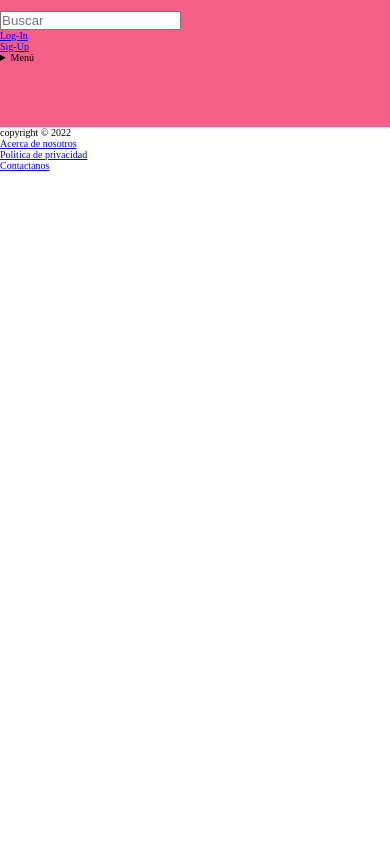
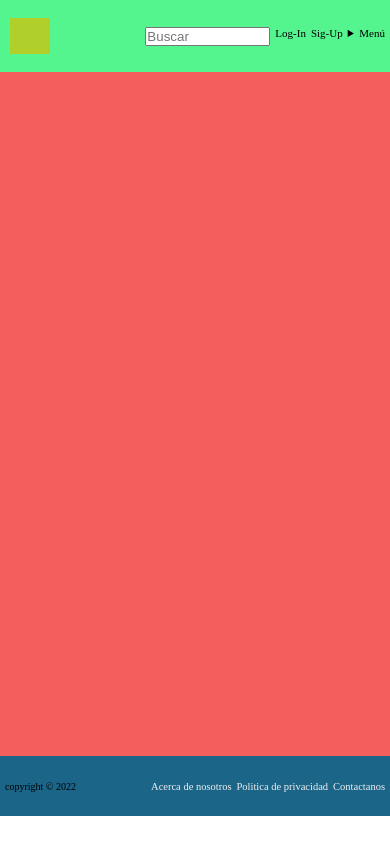
Before and after one commit to Joseludmer432/ALCALIZATHION, a plain HTML site: page Pagina principal/pagina sin cuenta/index.html in a window 390 px wide. Drawn offline with Linux system fonts and the light colour scheme.

Commit message:
agregue mas estilos ahora con phone

```diff
--- a/Pagina principal/pagina sin cuenta/Style/desktop.css
+++ b/Pagina principal/pagina sin cuenta/Style/desktop.css
@@ -1,4 +1,17 @@
 /* header */
+.total-screen {
+    width: 100%;
+    height: 100%;
+}
+
+.total-screen .second-screen--total {
+    width: 100%;
+    min-width: 720px;
+    height: 100%;
+    display: flex;
+    flex-direction: column;
+}
+
 header {
     height: 4.5rem;
     width: 100%;
@@ -60,7 +73,7 @@ header {
 main
 {
     width: 100%;
-    height: 39.4rem;
+    height: 82vh;
     background-color: #9f8e;
 }
 
@@ -69,7 +82,7 @@ main
 /* footer */
 footer {
     width: 100%;
-    height: 4.5rem;
+    height: 9.3vh;
     background-color: #5f434f;
     display: flex;
     justify-content: space-between;
@@ -99,6 +112,6 @@ footer {
     color: #f0f0f0;
 }
 
-.link-of-the-files p a:hover {
+.link-to-the-files p a:hover {
     color: #000000;
 }
--- a/Pagina principal/pagina sin cuenta/Style/phone.css
+++ b/Pagina principal/pagina sin cuenta/Style/phone.css
@@ -1,5 +1,105 @@
+/* header */
 header {
     width: 100%;
-    height: 15vh;
-    background-color: #f45f87;
+    height: 4.5rem;
+    background-color: #54f58e;
+    display: flex;
+    align-items: center;
+    justify-content: space-between;
 }
+
+.logo-principal--imagen {
+    width:  40px;
+    height: 50%;
+    background-color: #b1cf2b;
+    margin-left: 10px;
+    margin-right: 5px;
+}
+
+.links-and-main{
+    display: flex;
+    margin-right: 5px;
+}
+
+.links-and-main .inicio-and-create {
+    display: flex;
+}
+
+.links-and-main .search-text {
+    width: 125px;
+    margin-right: 5px;
+}
+
+.links-and-main .inicio-and-create ul li a:hover {
+    color: #ffffff;
+}
+
+.links-and-main .inicio-and-create ul {
+    list-style-type: none;
+    font-size: 11px;
+    margin-right: 5px;
+
+}
+
+.links-and-main ul li a {
+    text-decoration: none;
+    color: #000000;
+}
+
+.details-menu {
+    font-size: 11px;
+
+}
+
+.details-menu p a:hover {
+    color: #ffffff;
+}
+
+.details-menu p a {
+    text-decoration: none;
+    color: #000000;
+}
+
+/* main */
+main {
+    width: 100%;
+    height: 81vh;
+    background-color: #f45f5e;
+}
+
+
+
+/* footer */
+footer {
+    width: 100%;
+    height: 7.2vh;
+    background-color: #125f84f5;
+    display: flex;
+    justify-content: space-between;
+    align-items: center;
+}
+
+.copyright {
+    display:flex;
+    margin-left: 5px;
+    height: 50%;
+    align-items: center;
+}
+
+.link-to-the-files {
+    display: flex;
+}
+
+.link-to-the-files p {
+    margin-right:5px ;
+    font-size: 10.5px;
+}
+
+.link-to-the-files p a:hover {
+    color: #000000;
+}
+
+.link-to-the-files p a {
+    text-decoration: none;
+    color: #f0f0f0;
+}
--- a/Pagina principal/pagina sin cuenta/Style/tablet.css
+++ b/Pagina principal/pagina sin cuenta/Style/tablet.css
@@ -1,5 +1,104 @@
+/* header */
 header {
+    height: 4.5rem;
     width: 100%;
-    height: 15vh;
-    background-color: #49d176;
+    background-color: red;
+    display: flex;
+    justify-content: space-between;
+    align-items: center;
 }
+
+.logo-principal--imagen {
+    width: 15rem;
+    height: 80%;
+    background-color: #25e45f;
+    margin-left: 15px;
+}
+
+.links-and-main .inicio-and-create {
+    display: flex;
+    width: 116px;
+    margin-right: 20px;
+}
+
+.links-and-main .search-text {
+    width: 200px;
+    height: 25px;
+    margin-right: 45px;
+}
+
+.links-and-main {
+    display: flex;
+}
+
+.links-and-main ul {
+    margin-left: 15px;
+    font-size: 15px;
+    list-style-type: none;
+}
+
+.links-and-main ul li a {
+    text-decoration: none;
+    color: #000000;
+}
+
+.links-and-main ul li a:hover {
+    color: #ffffff;
+}
+
+.links-and-main .final {
+    margin-right: 15px;
+    font-size: 15px;
+    margin-left: 15px;
+}
+
+.details-menu {
+    margin-right: 20px;
+}
+
+
+/* main */
+main {
+    width: 100%;
+    height: 39.4rem;
+    background-color: #9f8e;
+}
+
+
+
+/* footer */
+footer {
+    width: 100%;
+    height: 4.5rem;
+    background-color: #5f434f;
+    display: flex;
+    justify-content: space-between;
+    align-items: center;
+}
+
+.copyright {
+    margin-left: 40px;
+    font-size: 13px;
+    display: flex;
+    align-items: center;
+    height: 60%;
+}
+
+.link-of-the-files {
+    display: flex;
+    margin-right: 80px;
+}
+
+.link-of-the-files p {
+    font-size: 15px;
+    margin-right: 25px;
+}
+
+.link-of-the-files p a {
+    text-decoration: none;
+    color: #f0f0f0;
+}
+
+.link-of-the-files p a:hover {
+    color: #000000;
+}
--- a/Pagina principal/pagina sin cuenta/index.html
+++ b/Pagina principal/pagina sin cuenta/index.html
@@ -6,19 +6,19 @@
     <meta name="viewport" content="width=device-width, initial-scale=1.0">
     <title>Alcalizathion</title>
     <link rel="stylesheet" href="./Style/phone.css" media="screen and (min-width: 320px)">
-    <link rel="stylesheet" href="./Style/tablet.css" media="screen and (min-width: 580px)">
+    <link rel="stylesheet" href="./Style/tablet.css" media="screen and (min-width: 425px)">
     <link rel="stylesheet" href="./Style/desktop.css" media="screen and (min-width: 1000px)">
     <link rel="stylesheet" href="./Style/style.css">
 </head>
 <body>
-
+    <div class="total-screen">
+        <div class="second-screen--total">
             <header>
                 <div class="logo-principal--imagen">
                     <a href="">
                         <img src="" alt="">
                     </a>
                 </div>
-
                 <section class="links-and-main">
                     <div>
                         <input type="text" placeholder="Buscar" class="search-text">
@@ -39,13 +39,11 @@
                             </li>
                         </ul>
                     </div>
-
                     <div class="details-menu">
                         <details class="final" role="menu">
                             <summary data-analytics-event="{category: Header,action:create new,label:icon:add}" aria-haspopup="menu" role="button">
                                 Menú
                             </summary>
-
                             <p>
                                 <a href="../Menu/settings/">
                                     Settings
@@ -56,25 +54,20 @@
                                     Profile
                                 </a>
                             </p>
-
                         </details>
                     </div>
-
-
                 </section>
             </header>
-
             <main>
 
             </main>
-
             <footer>
                 <div class="copyright">
                     <p>
                         copyright © 2022
                     </p>
                 </div>
-        <div class="link-of-the-files">
+                <div class="link-to-the-files">
                     <p>
                         <a href="../ADICIONALES/acerca de nosotros/index.html ">
                             Acerca de nosotros
@@ -92,6 +85,9 @@
                     </p>
                 </div>
             </footer>
+        </div>
+    </div>
+
 
     <script src="./funciones.js"></script>
 </body>
```
Lines whose indentation alone changed are shown as unchanged.
